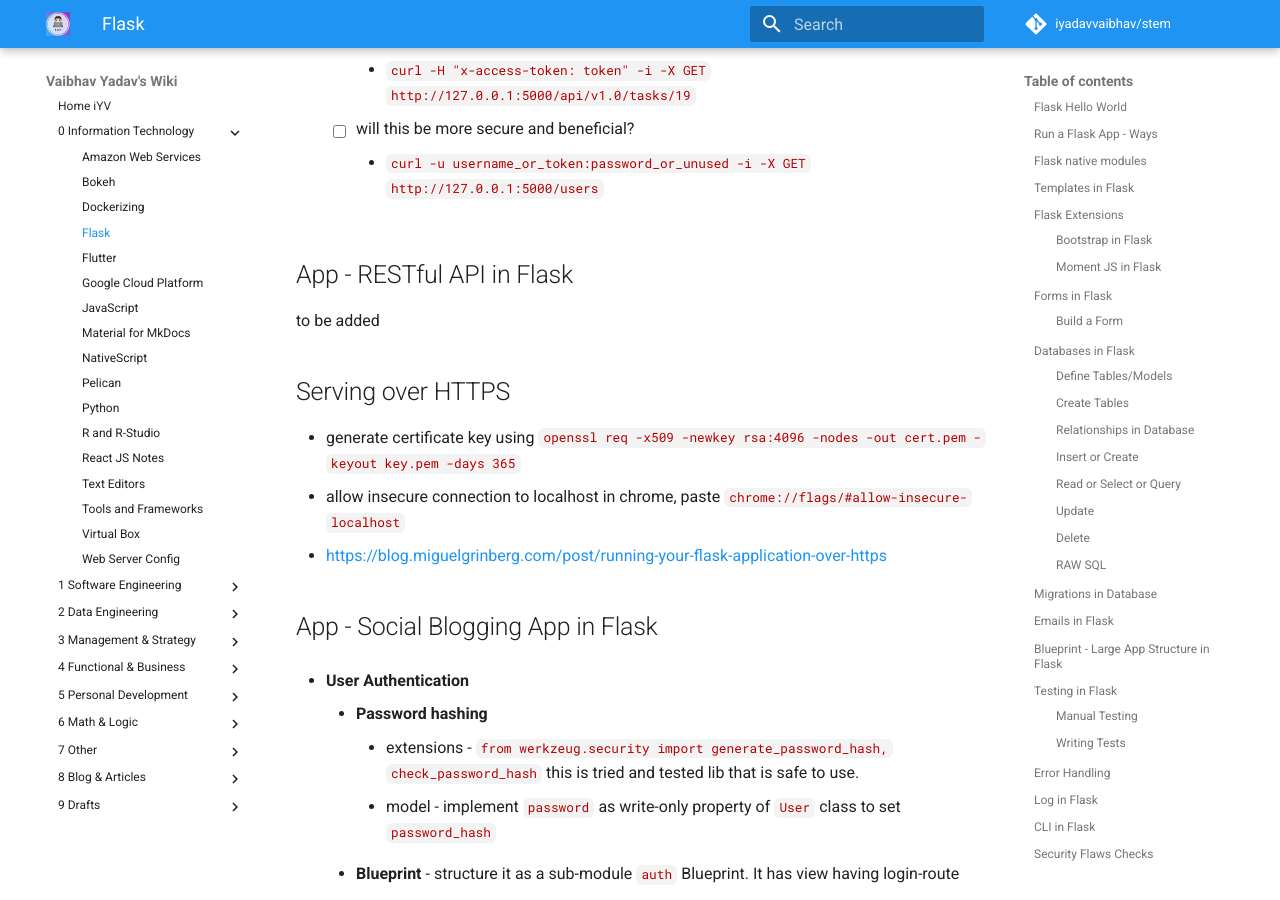
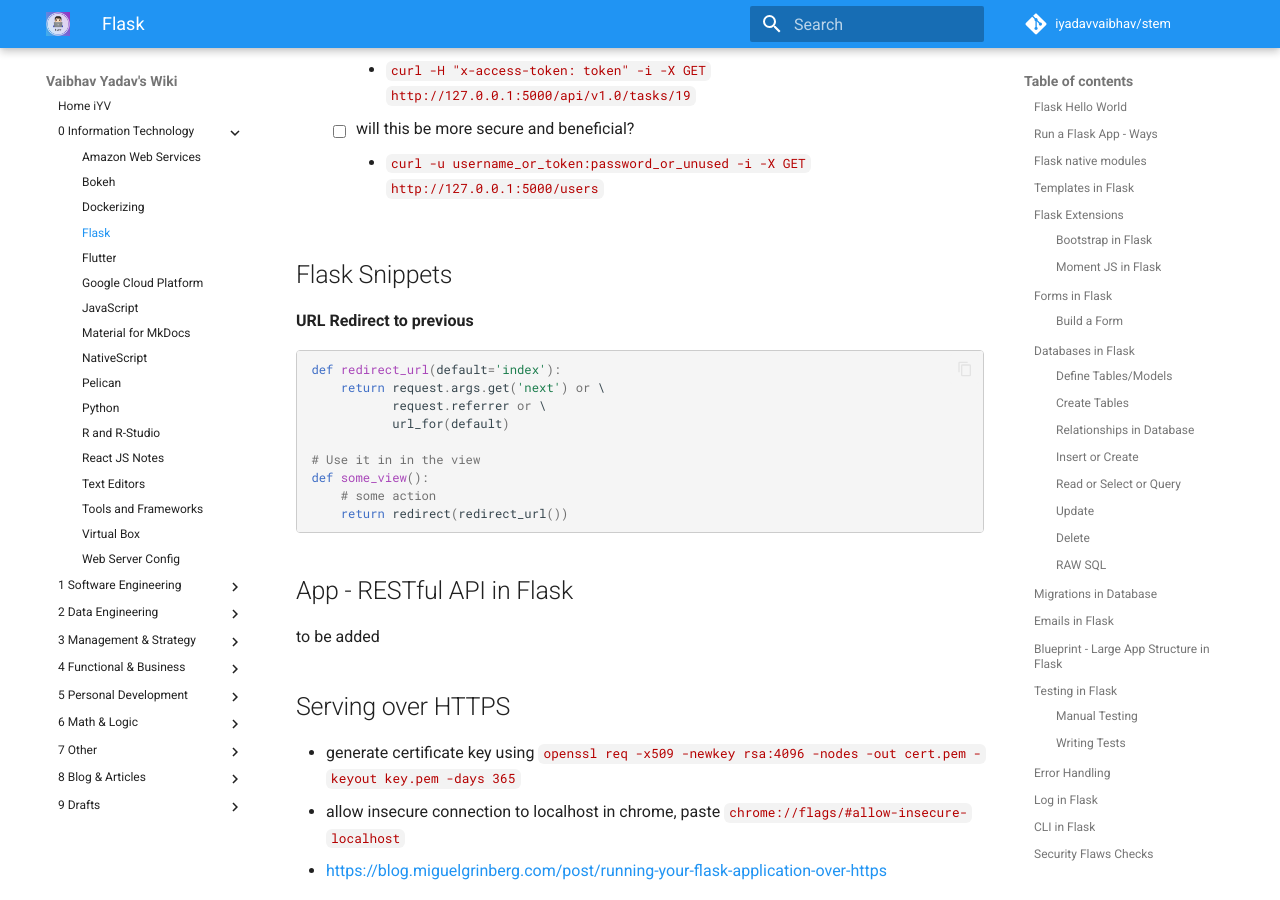
Before and after one commit to iYadavVaibhav/stem, an MkDocs documentation site: the page built from docs/0-Information-Technology/flask.md, in a window 1280 px wide and 900 px high, scrolled down 51789 px. Built offline with MkDocs 1.6.1 and Material for MkDocs 9.7.7, drawn with Linux system fonts in a browser that asks for light colours; comment, search, counter and statistics services are not loaded.

Commit message:
flask-updates

````diff
--- a/docs/0-Information-Technology/flask.md
+++ b/docs/0-Information-Technology/flask.md
@@ -2103,6 +2103,22 @@
   - [ ] will this be more secure and beneficial?
     - `curl -u username_or_token:password_or_unused -i -X GET http://127.0.0.1:5000/users`
 
+## Flask Snippets
+
+**URL Redirect to previous**
+
+```py
+def redirect_url(default='index'):
+    return request.args.get('next') or \
+           request.referrer or \
+           url_for(default)
+
+# Use it in in the view
+def some_view():
+    # some action
+    return redirect(redirect_url())
+```
+
 ## App - RESTful API in Flask
 
 to be added
````
